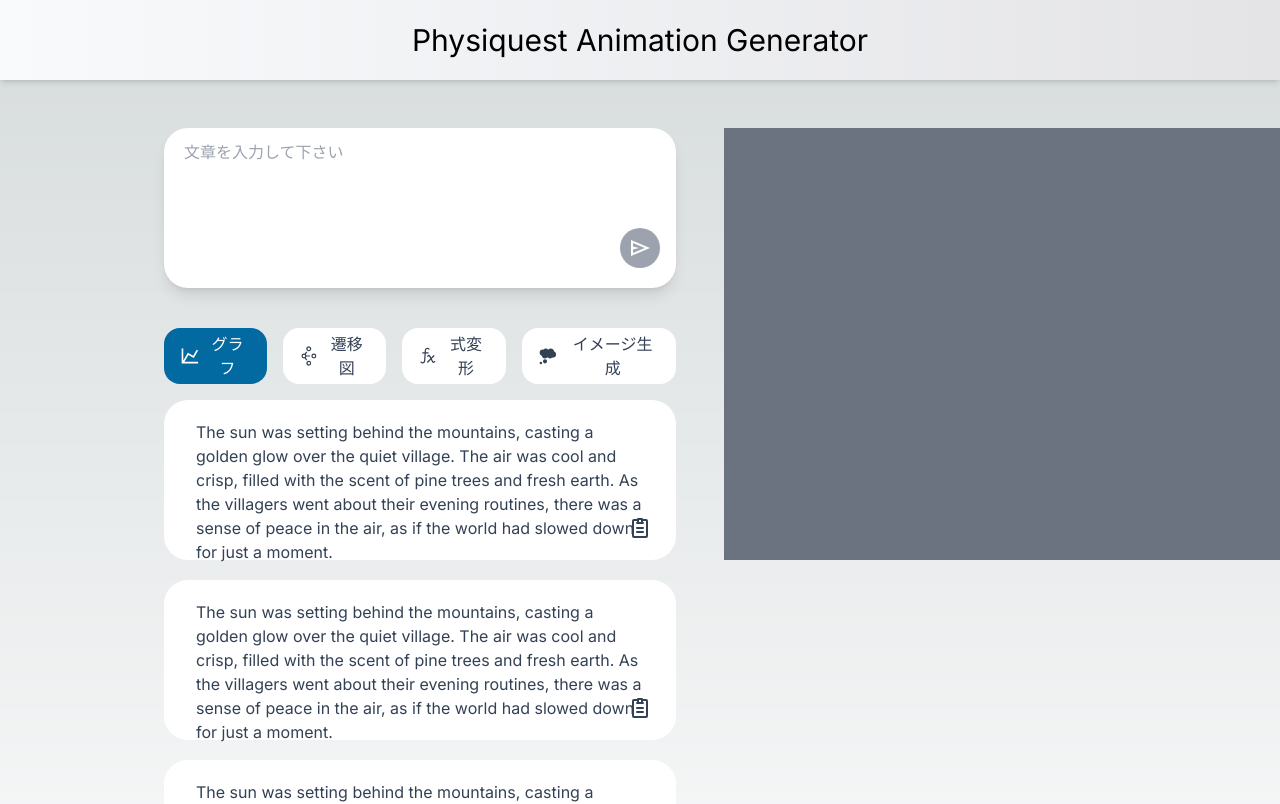
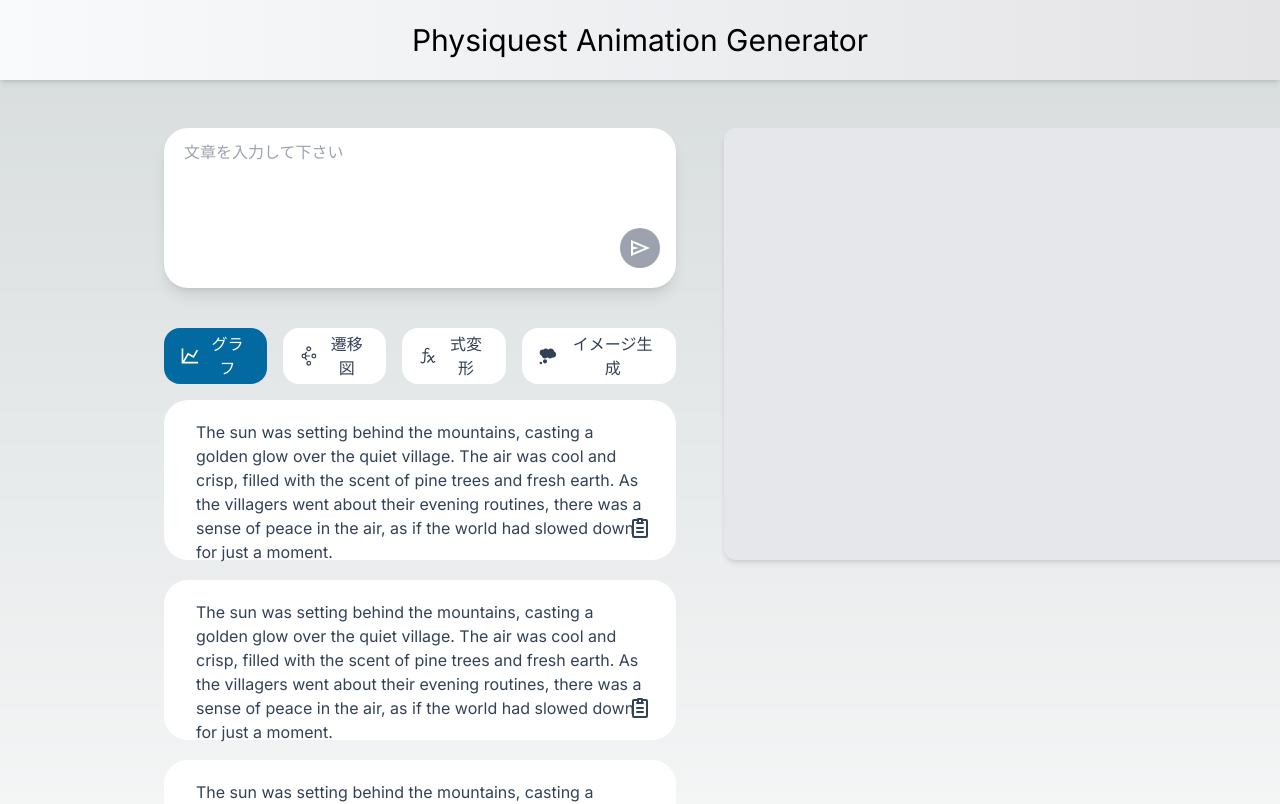
Before and after one commit to DayuanJiang/langserve-ai-sdk, a Next.js app: page / in a window 1280 px wide. Shown: the top 804 px of the page. Built offline with nearby package versions, Linux system fonts and the light colour scheme.

Commit message:
Videoを少しだけ丸くした

```diff
--- a/app/components/VIdeo.tsx
+++ b/app/components/VIdeo.tsx
@@ -9,7 +9,7 @@ const VideoComponent = ({videoUrl}:VideoUrl) => {
 
         if (!videoUrl) {
             return (
-                <div className="w-[48rem] h-[27rem] bg-gray-500  my-10 ml-20">
+                <div className="w-[48rem] h-[27rem] bg-gray-200 shadow-md  my-10 ml-20 rounded-xl">
 
                 </div>
             );
@@ -18,7 +18,7 @@ const VideoComponent = ({videoUrl}:VideoUrl) => {
         return (
             <div>
                 {/* ここはリスポンス対応する必要ある */}
-                <video controls width="768" className="object-fill my-10 ml-20" autoPlay muted>
+                <video controls width="768" className="object-fill my-10 ml-20 rounded-xl" autoPlay muted>
                     <source src={videoUrl} type="video/mp4"  />
                     お使いのブラウザは video タグをサポートしていません。
                 </video>
```
